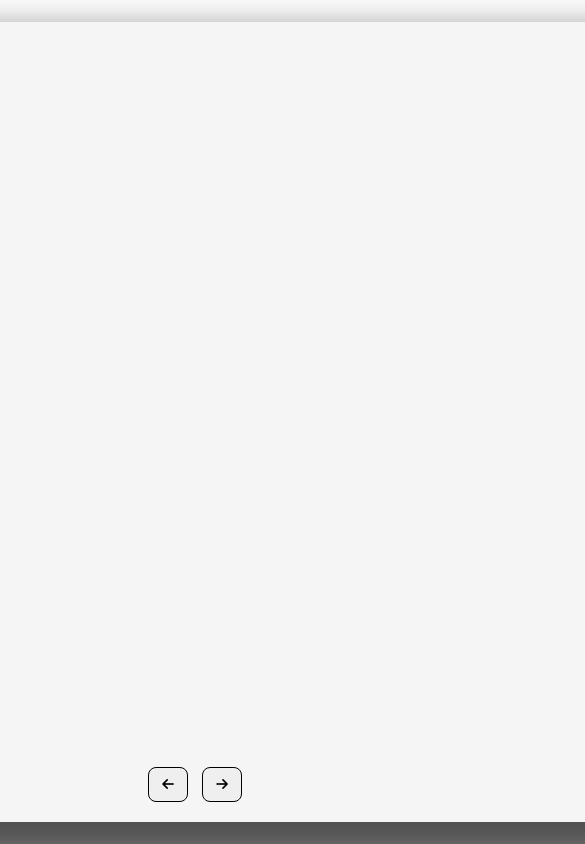
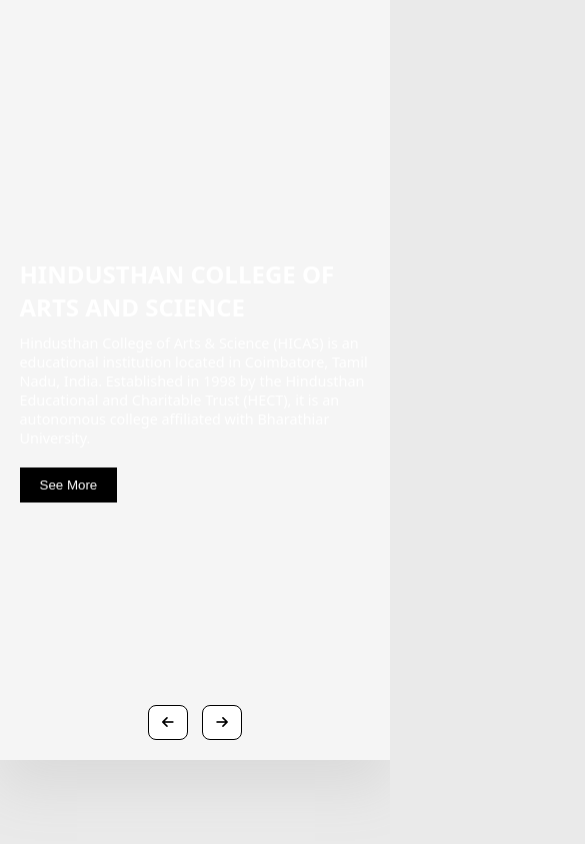
Before and after one commit to immanuel2006007/Image-slider, a plain HTML site: page index.html in a window 390 px wide. Shown: the top 844 px of the page, 585 px wide, since content can reach past the window. Drawn offline with Linux system fonts and the light colour scheme.

Commit message:
Update style.css

```diff
--- a/style.css
+++ b/style.css
@@ -1,23 +1,165 @@
-*{
+* {
     margin: 0;
     padding: 0;
     box-sizing: border-box;
 }
 
-/* Existing styles */
+body {
+    background: #eaeaea;
+    overflow-x: hidden;
+    font-family: system-ui;
+}
+
+/* Container */
+.container {
+    position: relative;
+    width: 100%;
+    max-width: 1700px;
+    height: 100vh;
+    margin: auto;
+    overflow: hidden;
+    background: #f5f5f5;
+    box-shadow: 0 30px 50px #dbdbdb;
+}
+
+/* Slide Items */
+.container .slide {
+    position: relative;
+    height: 100%;
+}
+
+.container .slide .item {
+    position: absolute;
+    top: 50%;
+    transform: translateY(-50%);
+    border-radius: 20px;
+    box-shadow: 0 30px 50px #505050;
+    background-position: center;
+    background-size: cover;
+    display: inline-block;
+    transition: 0.5s;
+    width: 0;
+    height: 0;
+}
+
+.slide .item:nth-child(1),
+.slide .item:nth-child(2) {
+    top: 0;
+    left: 0;
+    transform: translate(0, 0);
+    border-radius: 0;
+    width: 100%;
+    height: 100%;
+    z-index: 1;
+}
+
+.slide .item:nth-child(3) {
+    left: 50%;
+}
+.slide .item:nth-child(4) {
+    left: calc(50% + 220px);
+}
+.slide .item:nth-child(5) {
+    left: calc(50% + 440px);
+}
+
+.slide .item:nth-child(n + 6) {
+    left: calc(50% + 660px);
+    opacity: 0;
+}
+
+.item .content {
+    position: absolute;
+    top: 50%;
+    left: 5%;
+    width: 90%;
+    max-width: 500px;
+    text-align: left;
+    color: #fff;
+    transform: translateY(-50%);
+    display: none;
+}
+
+.slide .item:nth-child(2) .content {
+    display: block;
+}
+
+.content .name {
+    font-size: 2rem;
+    text-transform: uppercase;
+    font-weight: bold;
+    opacity: 0;
+    animation: animate 1s ease-in-out 1 forwards;
+}
+
+.content .des {
+    margin-top: 10px;
+    margin-bottom: 20px;
+    opacity: 0;
+    font-size: 1rem;
+    animation: animate 1s ease-in-out 0.3s 1 forwards;
+}
+
+.content button {
+    padding: 10px 20px;
+    border: none;
+    cursor: pointer;
+    background: #000;
+    color: #fff;
+    opacity: 0;
+    animation: animate 1s ease-in-out 0.6s 1 forwards;
+}
+
+/* Animation */
+@keyframes animate {
+    from {
+        opacity: 0;
+        transform: translateY(100px);
+        filter: blur(33px);
+    }
+    to {
+        opacity: 1;
+        transform: translateY(0);
+        filter: blur(0);
+    }
+}
+
+/* Navigation buttons */
+.button {
+    width: 100%;
+    text-align: center;
+    position: absolute;
+    bottom: 20px;
+    z-index: 2;
+}
+
+.button button {
+    width: 40px;
+    height: 35px;
+    border-radius: 8px;
+    border: 1px solid #000;
+    cursor: pointer;
+    margin: 0 5px;
+    background: #fff;
+    transition: 0.3s;
+}
+
+.button button:hover {
+    background: #ababab;
+    color: #fff;
+}
 
 /* Modal Styles */
 .modal {
-   display: none; /* Hidden by default */
+    display: none;
     position: fixed;
-   z-index: 1; /* Sit on top */
+    z-index: 10;
     left: 0;
     top: 0;
     width: 100%;
     height: 100%;
     overflow: auto;
-   background-color: rgb(0, 0, 0); /* Fallback color */
-   background-color: rgba(0, 0, 0, 0.4); /* Black with transparency */
+    background-color: rgba(0, 0, 0, 0.4);
     padding-top: 60px;
 }
 
@@ -26,7 +168,7 @@
     margin: 5% auto;
     padding: 20px;
     border: 1px solid #888;
-   width: 80%; /* Adjust as necessary */
+    width: 90%;
     max-width: 600px;
     position: relative;
 }
@@ -45,157 +187,25 @@
 .close:focus {
     color: black;
     text-decoration: none;
-   cursor: pointer;
 }
 
-.modal h2 {
-   font-size: 24px;
-   font-weight: bold;
-   margin-bottom: 15px;
+/* Responsive Design */
+@media screen and (max-width: 768px) {
+    .content .name {
+        font-size: 1.5rem;
     }
 
-.modal p {
-   font-size: 16px;
-   line-height: 1.5;
+    .content .des {
+        font-size: 0.9rem;
     }
 
-
-.body{
-   background: #eaeaea;
-   overflow: hidden;
+    .content {
+        left: 20px;
+        right: 20px;
+        width: auto;
     }
 
-.container{
-   position: absolute;
-   top:50%;
-   left:50%;
-   transform: translate(-50%, -50%);
-   width: 1700px;
-   height: 800px;
-   background: #f5f5f5;
-   box-shadow: 0 30px 50px #dbdbdb;
-}
-
-.container .slide .item{
-   width: 0px;
-   height: 0px;
-   position: absolute;
-   top: 50%;
-   transform: translate(0, -50%);
-   border-radius: 20px;
-   box-shadow: 0 30px 50px #505050;
-   background-position: 50% 50%;
-   background-size: cover;
-   display: inline-block;
-   transition: 0.5s;
-}
-
-.slide .item:nth-child(1),
-.slide .item:nth-child(2){
-   top: 0;
-   left: 0;
-   transform: translate(0, 0);
-   border-radius: 0;
-   width: 100%;
-   height: 100%;
-}
-
-
-.slide .item:nth-child(3){
-   left: 50%;
-}
-.slide .item:nth-child(4){
-   left: calc(50% + 220px);
-}
-.slide .item:nth-child(5){
-   left: calc(50% + 440px);
-}
-
-/* here n = 0, 1, 2, 3,... */
-.slide .item:nth-child(n + 6){
-   left: calc(50% + 660px);
-   opacity: 0;
-}
-
-
-
-.item .content{
-   position: absolute;
-   top: 50%;
-   left: 100px;
-   width: 500px;
-   text-align: left;
-   color: #eee;
-   transform: translate(0, -50%);
-   font-family: system-ui;
-   display: none;
-}
-
-
-.slide .item:nth-child(2) .content{
-   display: block;
-}
-
-
-.content .name{
-   font-size: 40px;
-   text-transform: uppercase;
-   font-weight: bold;
-   opacity: 0;
-   animation: animate 1s ease-in-out 1 forwards;
-}
-
-.content .des{
-   margin-top: 10px;
-   margin-bottom: 20px;
-   opacity: 0;
-   animation: animate 1s ease-in-out 0.3s 1 forwards;
-}
-
-.content button{
-   padding: 10px 20px;
-   border: none;
-   cursor: pointer;
-   opacity: 0;
-   animation: animate 1s ease-in-out 0.6s 1 forwards;
-}
-
-
-@keyframes animate {
-   from{
-       opacity: 0;
-       transform: translate(0, 100px);
-       filter: blur(33px);
-   }
-
-   to{
-       opacity: 1;
-       transform: translate(0);
-       filter: blur(0);
+    .container {
+        height: 90vh;
     }
 }
-
-
-
-.button{
-   width: 100%;
-   text-align: center;
-   position: absolute;
-   bottom: 20px;
-}
-
-.button button{
-   width: 40px;
-   height: 35px;
-   border-radius: 8px;
-   border: none;
-   cursor: pointer;
-   margin: 0 5px;
-   border: 1px solid #000;
-   transition: 0.3s;
-}
-
-.button button:hover{
-   background: #ababab;
-   color: #fff;
-}
```
Lines whose indentation alone changed are shown as unchanged.
